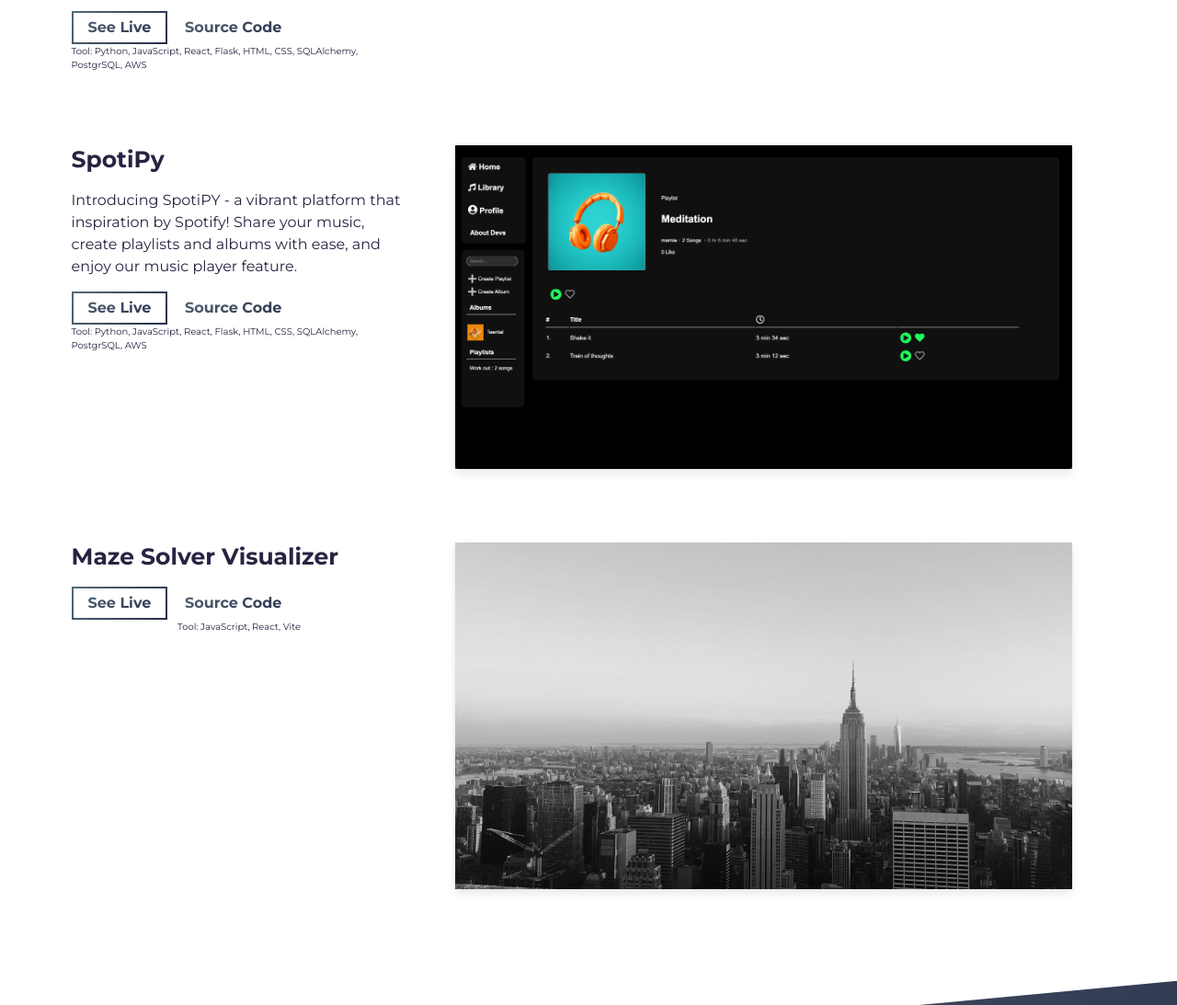
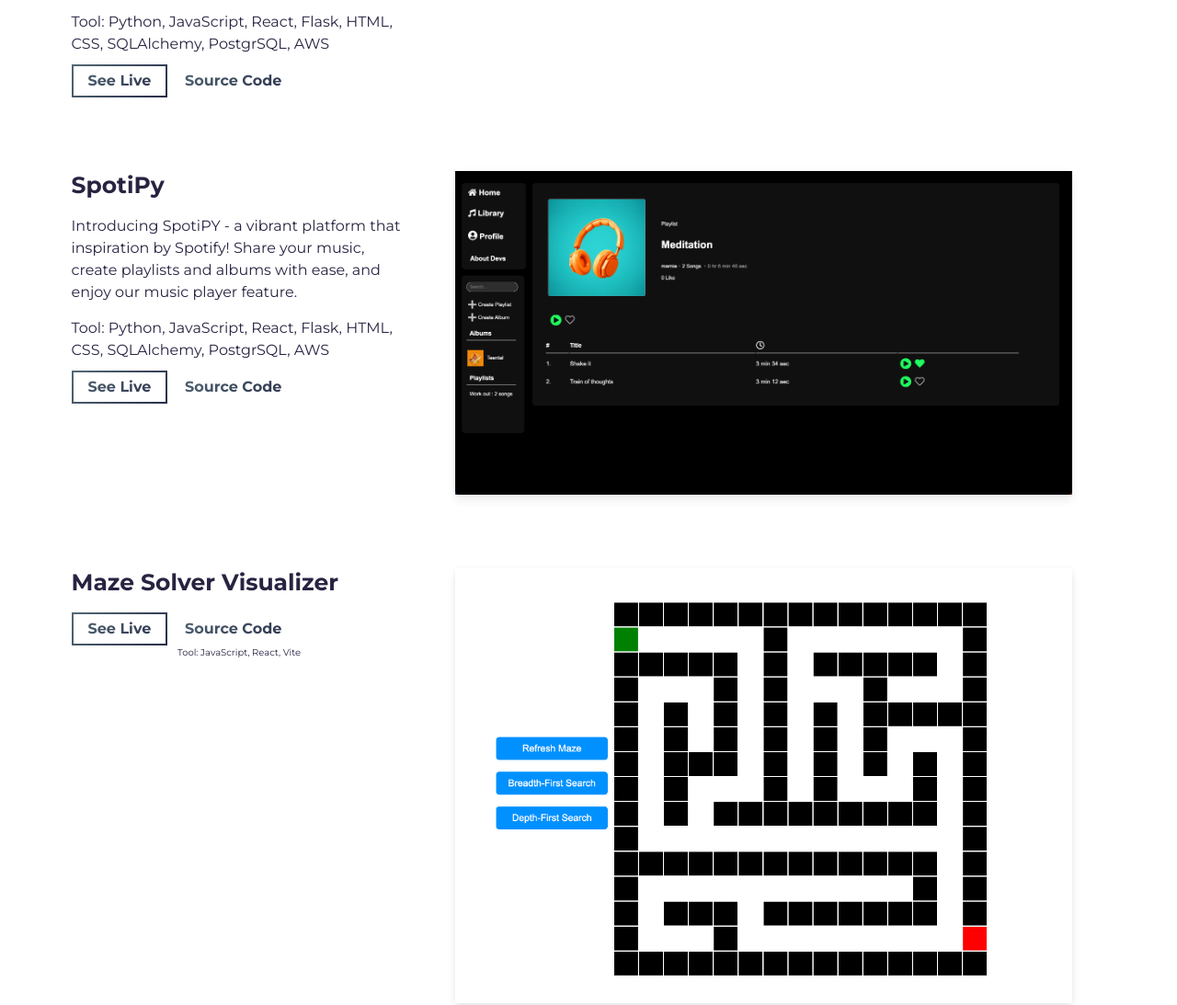
Before and after one commit to dcth628/dcth628.github.io, a website built with Parcel: page index.html in a window 1280 px wide. Shown: the part 2352-3445 px from the top of the page at 92% size. Built offline with nearby package versions, Linux system fonts and the light colour scheme.

Commit message:
uploaded maze pic

```diff
--- a/index.html
+++ b/index.html
@@ -137,6 +137,9 @@
                   <p class="mb-4">
                     Looking for a helpful tool to track your diet and save your favorite recipes? Tasty Nutrition is the one you are looking for. The website offers a user-friendly platform where you can create custom ingredients, track nutrition facts, and make informed choices about your diet. With comprehensive nutrition information for personalized recipes, including calories, protein, carbs, and fats, you'll have all the information you need to make healthy decisions.
                   </p>
+                  <p>
+                    Tool: Python, JavaScript, React, Flask, HTML, CSS, SQLAlchemy, PostgrSQL, AWS
+                  </p>
                 </div>
                 <a
                   rel="noreferrer"
@@ -154,9 +157,6 @@
                 >
                   Source Code
                 </a>
-                <div>
-                  Tool: Python, JavaScript, React, Flask, HTML, CSS, SQLAlchemy, PostgrSQL, AWS
-                </div>
               </div>
             </div>
             <div class="col-lg-8 col-sm-12">
@@ -190,6 +190,9 @@
                   <p class="mb-4">
                     Introducing SpotiPY - a vibrant platform that inspiration by Spotify! Share your music, create playlists and albums with ease, and enjoy our music player feature.
                   </p>
+                  <p>
+                    Tool: Python, JavaScript, React, Flask, HTML, CSS, SQLAlchemy, PostgrSQL, AWS
+                  </p>
                 </div>
                 <a
                   rel="noreferrer"
@@ -207,9 +210,6 @@
                 >
                   Source Code
                 </a>
-                <div>
-                  Tool: Python, JavaScript, React, Flask, HTML, CSS, SQLAlchemy, PostgrSQL, AWS
-                </div>
               </div>
             </div>
             <div class="col-lg-8 col-sm-12">
@@ -278,7 +278,7 @@
                     <img
                       alt="Project Image"
                       class="img-fluid"
-                      src="assets/project.jpg"
+                      src="./src/assets/maze1.png"
                     />
                   </div>
                 </a>
```
Also changed, not shown: src/assets/maze1.png (added), 2 other files.
